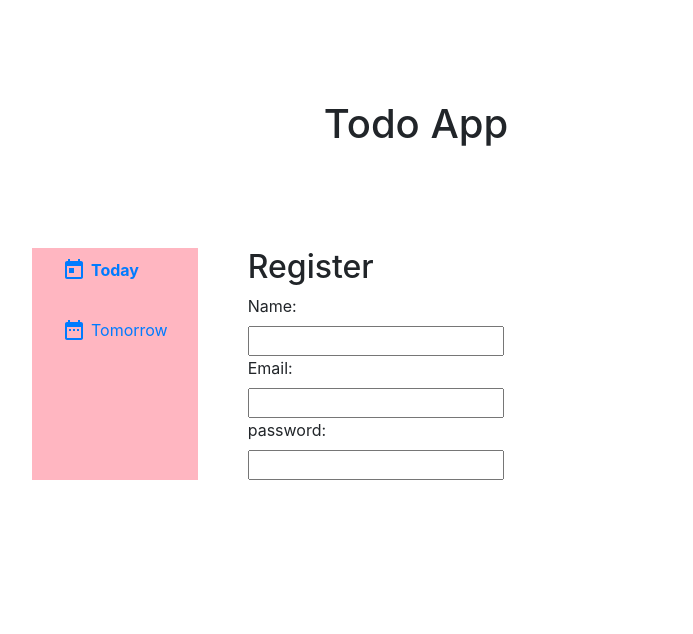
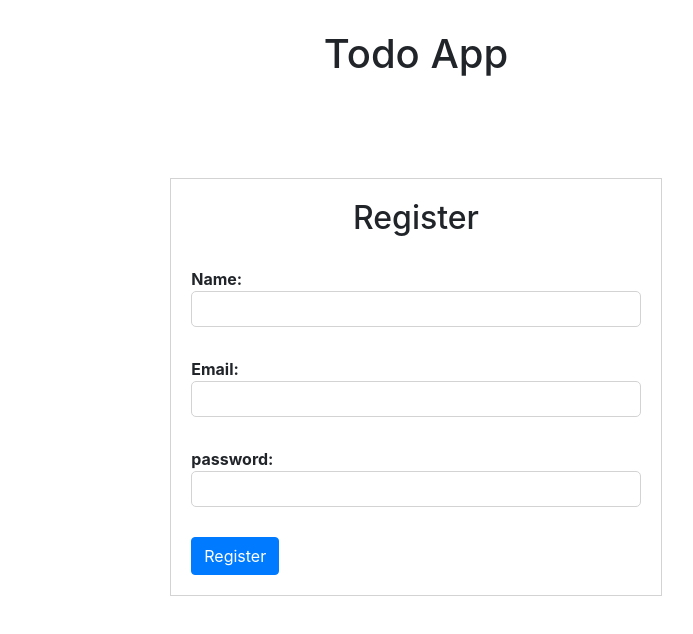
Before and after one commit to pariskrit/todo-app, a React (Create React App) app: page / in a window 1280 px wide. Shown: the top 634 px of the page, without its empty margins (224-917 px from the left). Built offline with nearby package versions, Linux system fonts and the light colour scheme.

Commit message:
started form validation

```diff
--- a/src/App.css
+++ b/src/App.css
@@ -9,7 +9,8 @@
 
 .app h1 {
   text-align: center;
-  margin: 100px 0;
+  margin-bottom: 100px;
+  margin-top: 30px;
 }
 
 .app__child {
--- a/src/App.js
+++ b/src/App.js
@@ -12,7 +12,7 @@ function App() {
       <div className="app">
         <h1>Todo App</h1>
         <div className="app__child">
-          <Sidebars />
+          {/* <Sidebars /> */}
           <Switch>
             <Route exact path="/">
               {/* <TodoList title="Today" /> */}
--- a/src/components/Form/RegisterForm/RegisterForm.js
+++ b/src/components/Form/RegisterForm/RegisterForm.js
@@ -1,31 +1,66 @@
 import React from "react";
 import "./register.css";
+import useForm from "../../../customhooks/useForm/useForm";
+import { Button } from "react-bootstrap";
 
-class RegisterForm extends React.Component {
-  render() {
+const RegisterForm = () => {
+  const { values, handleChange, error } = useForm({
+    name: "",
+    email: "",
+    password: "",
+  });
+
+  function register(e) {
+    e.preventDefault();
+    console.log(values);
+  }
+
   return (
     <div className="register">
       <h2>Register</h2>
-        <form>
-          <div>
-            <label>Name:</label>
+      <form onSubmit={register}>
+        <div className="register__field">
+          <b>Name:</b>
           <br />
-            <input type="text" />
+          <input
+            type="text"
+            name="name"
+            value={values.name}
+            onChange={handleChange}
+            className={`register__input ${error.name && "error"}`}
+          />
+          <p className="register__error">{error.name}</p>
         </div>
-          <div>
-            <label>Email:</label>
+
+        <div className="register__field">
+          <b>Email:</b>
           <br />
-            <input type="text" />
+          <input
+            type="text"
+            name="email"
+            value={values.email}
+            onChange={handleChange}
+            className={`register__input ${error.email && "error"}`}
+          />
+          <p className="register__error">{error.email}</p>
         </div>
-          <div>
-            <label>password:</label>
+        <div className="register__field">
+          <b>password:</b>
           <br />
-            <input type="password" />
+          <input
+            type="password"
+            name="password"
+            value={values.password}
+            onChange={handleChange}
+            className="register__input"
+          />
         </div>
+        <Button variant="primary" type="submit">
+          Register
+        </Button>
       </form>
     </div>
   );
-  }
-}
+};
 
 export default RegisterForm;
--- a/src/components/Form/RegisterForm/register.css
+++ b/src/components/Form/RegisterForm/register.css
@@ -1,3 +1,27 @@
 .register {
-  margin: 0 50px;
+  width: 64%;
+  margin: auto;
+  border: 1px solid lightgray;
+  padding: 20px;
 }
+.register h2 {
+  text-align: center;
+}
+.register__field {
+  margin: 30px 0;
+}
+.register__input {
+  width: 100%;
+  border: 1px solid lightgray;
+  outline: none;
+  border-radius: 5px;
+  padding: 5px;
+}
+
+.error {
+  border: 1px solid #e15454;
+}
+
+.register__error {
+  color: #e15454;
+}
--- /dev/null
+++ b/src/components/Form/formValidation/formValidation.js
@@ -0,0 +1,16 @@
+import { useState } from "react";
+
+const formValidation = (values) => {
+  let error = {};
+
+  if (!values.name) {
+    error.name = "name is required";
+  }
+  if (!/\S+@\S+\.\S+/.test(values.email) && values.email) {
+    error.email = "email is Invalid";
+  }
+
+  return error;
+};
+
+export default formValidation;
--- /dev/null
+++ b/src/customhooks/useForm/useForm.js
@@ -0,0 +1,20 @@
+import { useState, useEffect } from "react";
+import validate from "../../components/Form/formValidation/formValidation";
+
+const useForm = (initialValues) => {
+  const [values, setValues] = useState(initialValues);
+  const [error, setError] = useState({});
+
+  const handleChange = (event) => {
+    event.preventDefault();
+    setError(validate({ [event.target.name]: event.target.value }));
+    setValues({
+      ...values,
+      [event.target.name]: event.target.value,
+    });
+  };
+
+  return { values, handleChange, error };
+};
+
+export default useForm;
```
Lines whose indentation alone changed are shown as unchanged.
